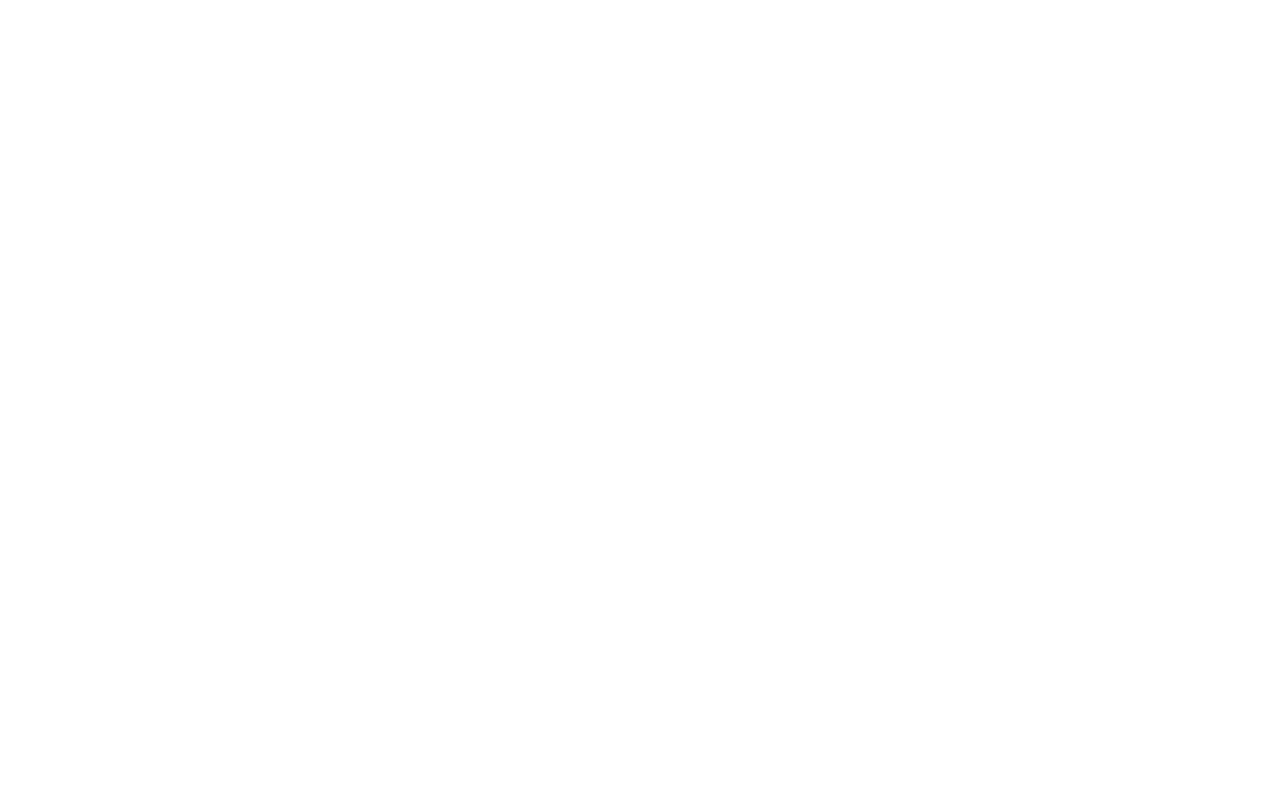
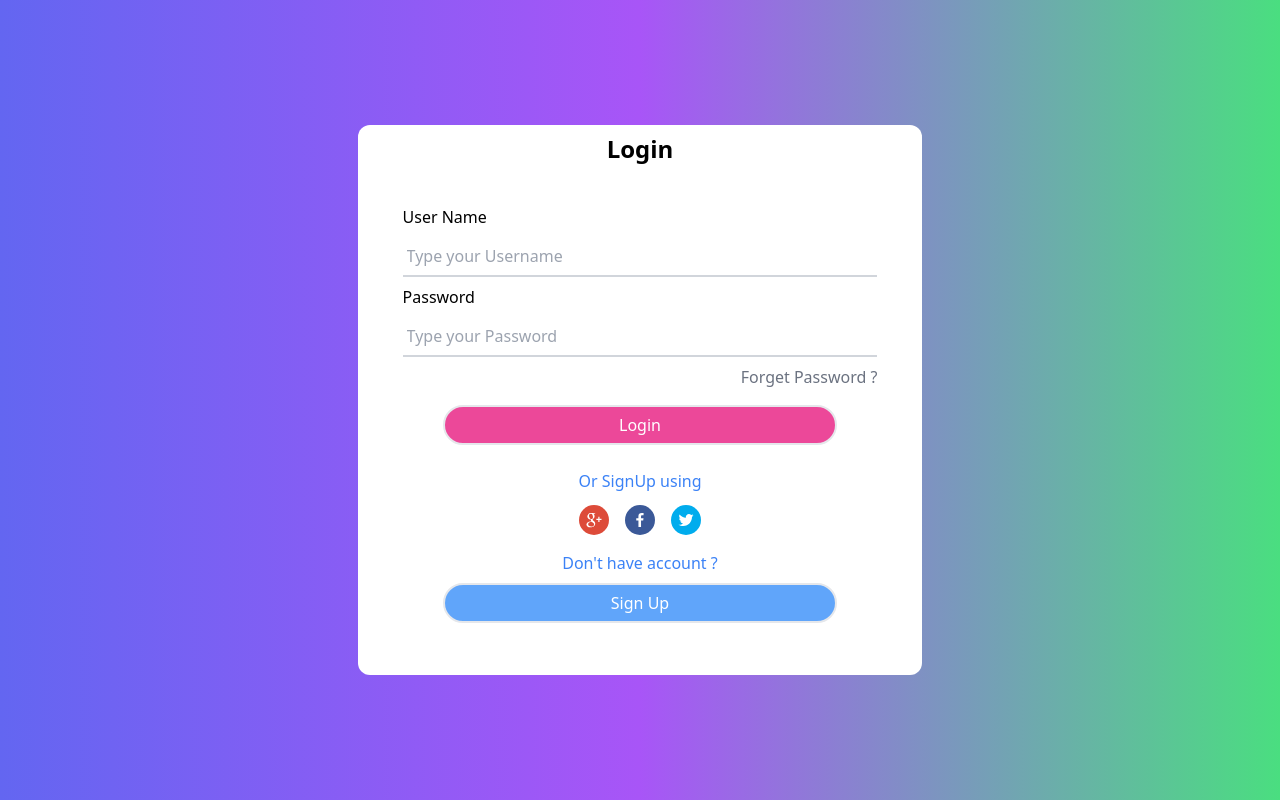
Before and after one commit to karanraju/Goldtree, a React (Vite) app: page /login in a window 1280 px wide. Before the commit this address had no page. Built offline with nearby package versions, Linux system fonts and the light colour scheme.

Commit message:
login and register page

```diff
--- a/package.json
+++ b/package.json
@@ -22,6 +22,7 @@
     "react-dom": "^19.1.0",
     "react-icons": "^5.5.0",
     "react-router": "^7.6.0",
+    "react-social-icons": "^6.24.0",
     "sweetalert2": "^11.21.2",
     "xlsx": "https://cdn.sheetjs.com/xlsx-0.20.3/xlsx-0.20.3.tgz"
   },
--- a/src/components/calendar/mycalendar.jsx
+++ b/src/components/calendar/mycalendar.jsx
@@ -10,6 +10,7 @@
   const [showModal, setShowModal] = useState(false);
   const [phones, setPhones] = useState([])
   const [showCalender, setCalender] = useState(false);
+  const [currentDate, setCurrenntDate]= useState(new Date())
 
   const handleClick = () => {
     setShowModal(true)
@@ -70,10 +71,13 @@
           selectable={true}
           onSelectSlot={handleClick}
           views={["month", "week", "day", "work_week"]}
-          defaultView="month"
+          date={currentDate}
+          onNavigate={(date) => setCurrenntDate(date)}
+          // defaultView="month"
           style={{ height: "100%" }}
         />
       </div>
+
 
       {showModal && (
         <div className="fixed inset-0 bg-black bg-opacity-50 flex items-center justify-center z-50">
--- a/src/config/routing.config.jsx
+++ b/src/config/routing.config.jsx
@@ -10,6 +10,8 @@
 import MyCalendar from '../components/calendar/mycalendar';
 import EditProfile from '../layout/edit.profile';
 import FilterByCountry from '../layout/user.bynumber';
+import LoginPage from '../pages/login/login.page';
+import RegisterPage from '../pages/register/register.page';
 
 const RoutingConfig = () => {
   return (
@@ -28,6 +30,9 @@
         <Route path="editProfile" element={<EditProfile/>}/>
         <Route path="bycountry" element={<FilterByCountry/>}/>
       </Route>
+      <Route path="/login" element={<LoginPage/>}/>
+      <Route path="/register" element={<RegisterPage/>}/>
+
     </Routes>
   );
 };
--- a/src/layout/userlayout.jsx
+++ b/src/layout/userlayout.jsx
@@ -174,7 +174,28 @@
                                 to="/user/bycountry"
                                 className="flex items-center p-2 text-gray-900 rounded-lg hover:bg-gray-100 group"
                             >
+                                <svg xmlns="http://www.w3.org/2000/svg" fill="none" viewBox="0 0 24 24" strokeWidth={1.5} stroke="currentColor" className="size-5">
+                                    <path strokeLinecap="round" strokeLinejoin="round" d="M2.25 6.75c0 8.284 6.716 15 15 15h2.25a2.25 2.25 0 0 0 2.25-2.25v-1.372c0-.516-.351-.966-.852-1.091l-4.423-1.106c-.44-.11-.902.055-1.173.417l-.97 1.293c-.282.376-.769.542-1.21.38a12.035 12.035 0 0 1-7.143-7.143c-.162-.441.004-.928.38-1.21l1.293-.97c.363-.271.527-.734.417-1.173L6.963 3.102a1.125 1.125 0 0 0-1.091-.852H4.5A2.25 2.25 0 0 0 2.25 4.5v2.25Z" />
+                                </svg>
                                 <span className="flex-1 ms-3 text-xs whitespace-nowrap">By Number</span>
+                            </NavLink>
+                        </li>
+                        <li>
+                            <NavLink
+                                to="/login"
+                                className="flex items-center p-2 text-gray-900 rounded-lg hover:bg-gray-100 group"
+                            >
+
+                                <svg xmlns="http://www.w3.org/2000/svg" viewBox="0 0 24 24" fill="currentColor" class="size-6">
+                                    <path fill-rule="evenodd" d="M16.5 3.75a1.5 1.5 0 0 1 1.5 1.5v13.5a1.5 1.5 0 0 1-1.5 1.5h-6a1.5 1.5 0 0 1-1.5-1.5V15a.75.75 0 0 0-1.5 0v3.75a3 3 0 0 0 3 3h6a3 3 0 0 0 3-3V5.25a3 3 0 0 0-3-3h-6a3 3 0 0 0-3 3V9A.75.75 0 1 0 9 9V5.25a1.5 1.5 0 0 1 1.5-1.5h6Zm-5.03 4.72a.75.75 0 0 0 0 1.06l1.72 1.72H2.25a.75.75 0 0 0 0 1.5h10.94l-1.72 1.72a.75.75 0 1 0 1.06 1.06l3-3a.75.75 0 0 0 0-1.06l-3-3a.75.75 0 0 0-1.06 0Z" clip-rule="evenodd" />
+                                </svg>
+
+
+
+
+                                <span className="flex-1 ms-3 text-xs whitespace-nowrap">Login</span>
+
+
                             </NavLink>
                         </li>
                         <li>
--- /dev/null
+++ b/src/pages/login/login.page.jsx
@@ -0,0 +1,46 @@
+import {useNavigate } from "react-router-dom";
+import { SocialIcon } from "react-social-icons";
+
+const LoginPage = () => {
+    const navigate = useNavigate()
+    return (
+        <>
+            <div className="flex bg-gradient-to-r from-indigo-500 via-purple-500 to-green-400 h-[100vh] w-full justify-center items-center">
+                <div className="flex flex-col bg-white w-[44%] h-[550px] rounded-xl items-center">
+                    <h1 className="text-center mt-2 font-bold text-2xl">Login</h1>
+                    <div className=" flex flex-col w-[90%] px-4 rounded mt-10 space-y-2">
+                        <label>User Name</label>
+                        <input className="border-b-2 focus:outline-none border-gray-300 h-10 flex items-center px-1" placeholder="Type your Username"></input>
+
+                        <label className="mt-4">Password</label>
+                        <input className="border-b-2 border-gray-300 focus:outline-none h-10 flex items-center px-1" placeholder="Type your Password" type="password" ></input>
+                        <a className="text-gray-500 self-end hover:text-red-500">Forget Password ?</a>
+
+                    </div>
+                    <button className="border-2 mt-4 rounded-full w-[70%] h-10 bg-pink-500 hover:bg-blue-500 text-white flex items-center justify-center">
+                        Login
+                    </button>
+                    <h3 className="mt-6 text-center text-blue-500">Or SignUp using</h3>
+                    <div className="flex space-x-4 mt-3 justify-center">
+                        <SocialIcon url="https://www.google.com" style={{ height: 30, width: 30 }} />
+                        <SocialIcon url="https://www.facebook.com" style={{ height: 30, width: 30 }} />
+                        <SocialIcon url="https://www.twitter.com" style={{ height: 30, width: 30 }} />
+                    </div>
+                    <h3 className="mt-4 text-blue-500">Don't have account ?</h3>
+                    <button
+                        className="border-2 rounded-full h-10 bg-blue-400 w-[70%] mt-2 text-white hover:bg-blue-500"
+                        onClick={() => navigate('/register')}
+                    >
+                        Sign Up
+                    </button>
+
+
+                </div>
+
+
+            </div>
+
+        </>
+    )
+}
+export default LoginPage;
--- /dev/null
+++ b/src/pages/register/register.page.jsx
@@ -0,0 +1,49 @@
+
+import {useNavigate } from "react-router-dom";
+
+const RegisterPage = () => {
+    const navigate = useNavigate()
+    return (
+        <>
+            <div className="bg-gradient-to-r from-indigo-400 via-blue-400 to-green-400 h-[100vh] flex items-center justify-center">
+                <div className="bg-white h-auto w-[50%] rounded-xl">
+                    <h1 className=" text-blue-500 text-center text-2xl font-bold">Register Page</h1>
+
+                    <div className="flex w-full items-center justify-center mt-2 mb-6">
+                        <div className="flex w-[80%] flex-col space-y-4">
+                            <label htmlFor="" className="">Name</label>
+                            <input type="text" className="border-b-2 focus:outline-none" placeholder="Enter your name here" />
+                            <label htmlFor="">User Name</label>
+                            <input type="text" className="border-b-2 focus:outline-none" placeholder="Enter your username" />
+                            <label htmlFor="">Email</label>
+                            <input type="text" className="border-b-2 focus:outline-none" placeholder="Enter your @email" />
+                            <label htmlFor="">Phone</label>
+                            <input type="password" className="border-b-2 focus:outline-none" placeholder="Enter your phone number" />
+                            <label htmlFor="">Password</label>
+                            <input type="password" className="border-b-2 focus:outline-none" placeholder="Enter your password" />
+                            <label htmlFor="">Confirm Password</label>
+                            <input type="text" className="border-b-2 focus:outline-none" placeholder="Re-enter your password" />
+                            <button className="text-blue-500"
+                            onClick={()=>{navigate("/login")}}
+
+                            >You already have an Account ?</button>
+                            <button className="border-2 rounded-full bg-green-500 hover:bg-blue-500 h-10 text-white transition-colors duration-300">
+                                Sign Up
+                            </button>
+
+
+
+
+                        </div>
+
+
+
+                    </div>
+
+                </div>
+
+            </div>
+        </>
+    )
+}
+export default RegisterPage;
```
Also changed, not shown: src/layout/user.bynumber.jsx (+36 -10 lines), 1 other file (tests, documents, lock files or other folders).
